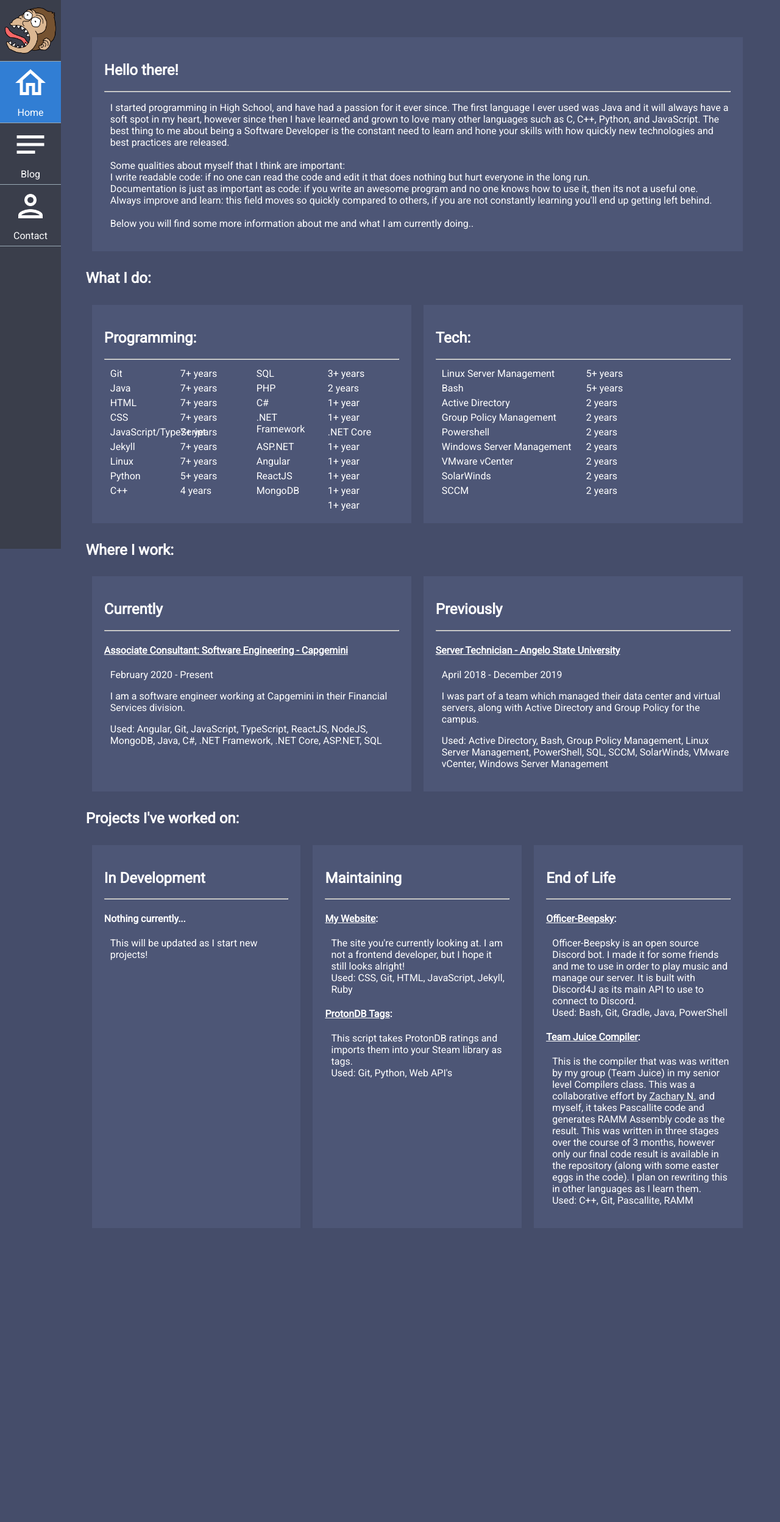
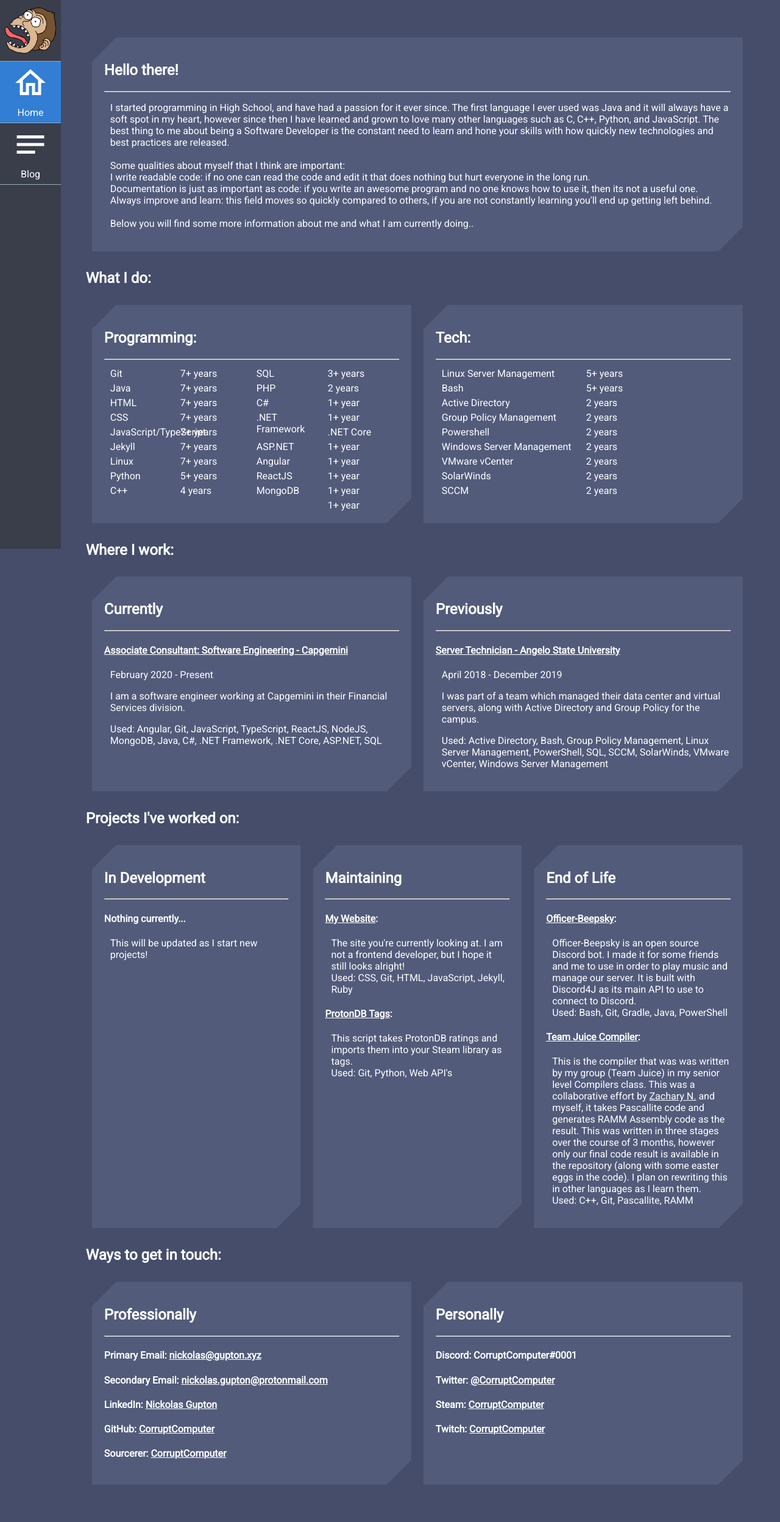
Before and after one commit to CorruptComputer/home, a Jekyll site: the page built from index.html, in a window 1280 px wide. Shown: the whole page at 61% size. Built offline with Jekyll 4.4.1, drawn with Linux system fonts in a browser that asks for light colours; nearby versions of some CDN libraries; before the commit the page ends 2076 px from its top, so only the background shows below that.

Commit message:
Remove Contact page and add some nice CSS notches

```diff
--- a/_includes/layout/sidebar-blog.html
+++ b/_includes/layout/sidebar-blog.html
@@ -14,10 +14,4 @@
             <div>Blog</div>
         </a>
     </div>
-    <div class="navSquare">
-        <a href="{{ site.baseurl }}/contact.html">
-            <img src="{{ site.baseurl }}/images/contact.png" alt="Contact" />
-            <div>Contact</div>
-        </a>
-    </div>
 </nav>
--- a/_includes/layout/sidebar-home.html
+++ b/_includes/layout/sidebar-home.html
@@ -14,10 +14,4 @@
             <div>Blog</div>
         </a>
     </div>
-    <div class="navSquare">
-        <a href="{{ site.baseurl }}/contact.html">
-            <img src="{{ site.baseurl }}/images/contact.png" alt="Contact" />
-            <div>Contact</div>
-        </a>
-    </div>
 </nav>
--- a/assets/css/main.scss
+++ b/assets/css/main.scss
@@ -128,7 +128,21 @@ p, h4 {
 	width: 100%;
 	padding: 20px;
 	margin: 10px;
-	background-color: #4d5676;
+	background-color: rgb(82, 91, 122);
+
+	// Thanks to Chris from CSS Tricks for this: https://css-tricks.com/notched-boxes/
+	--notchSize: 40px;
+	clip-path:
+		polygon(
+			0% var(--notchSize),
+			var(--notchSize) 0%,
+			0px 0%,
+			100% 0px,
+			100% calc(100% - var(--notchSize)),
+			calc(100% - var(--notchSize)) 100%,
+			0px 100%,
+			0% 0px
+		);
 
 	p {
 		padding-left: 10px;
@@ -189,6 +203,20 @@ code {
 	display: inline-block;
 	font-size: 16px;
 	cursor: pointer;
+
+	// Thanks to Chris from CSS Tricks for this: https://css-tricks.com/notched-boxes/
+	--notchSize: 20px;
+	clip-path:
+		polygon(
+			0% var(--notchSize),
+			var(--notchSize) 0%,
+			0px 0%,
+			100% 0px,
+			100% calc(100% - var(--notchSize)),
+			calc(100% - var(--notchSize)) 100%,
+			0px 100%,
+			0% 0px
+		);
 }
 
 .disabled {
--- a/index.html
+++ b/index.html
@@ -167,3 +167,22 @@ layout: default-home
         </div>
     </div>
 </div>
+
+<h2>Ways to get in touch:</h2>
+<div class="row">
+    <div class="box">
+        <h2>Professionally</h2><hr />
+        <h4>Primary Email: <a href="mailto:nickolas@gupton.xyz" target="_blank">nickolas@gupton.xyz</a></h4>
+        <h4>Secondary Email: <a href="mailto:nickolas.gupton@protonmail.com" target="_blank">nickolas.gupton@protonmail.com</a></h4>
+        <h4>LinkedIn: <a href="https://www.linkedin.com/in/nickolasgupton/" target="_blank">Nickolas Gupton</a></h4>
+        <h4>GitHub: <a href="https://github.com/CorruptComputer" target="_blank">CorruptComputer</a></h4>
+        <h4>Sourcerer: <a href="https://sourcerer.io/corruptcomputer" target="_blank">CorruptComputer</a></h4>
+    </div>
+    <div class="box">
+        <h2>Personally</h2><hr />
+        <h4>Discord: CorruptComputer#0001</h4>
+        <h4>Twitter: <a href="https://twitter.com/CorruptComputer" target="_blank">@CorruptComputer</a></h4>
+        <h4>Steam: <a href="https://steamcommunity.com/id/CorruptComputer" target="_blank">CorruptComputer</a></h4>
+        <h4>Twitch: <a href="https://www.twitch.tv/corruptcomputer" target="_blank">CorruptComputer</a></h4>
+    </div>
+</div>
```
Also changed, not shown: _includes/layout/sidebar-contact.html (deleted, +0 -23 lines), _layouts/default-contact.html (deleted, +0 -22 lines), contact.html (deleted, +0 -22 lines).
